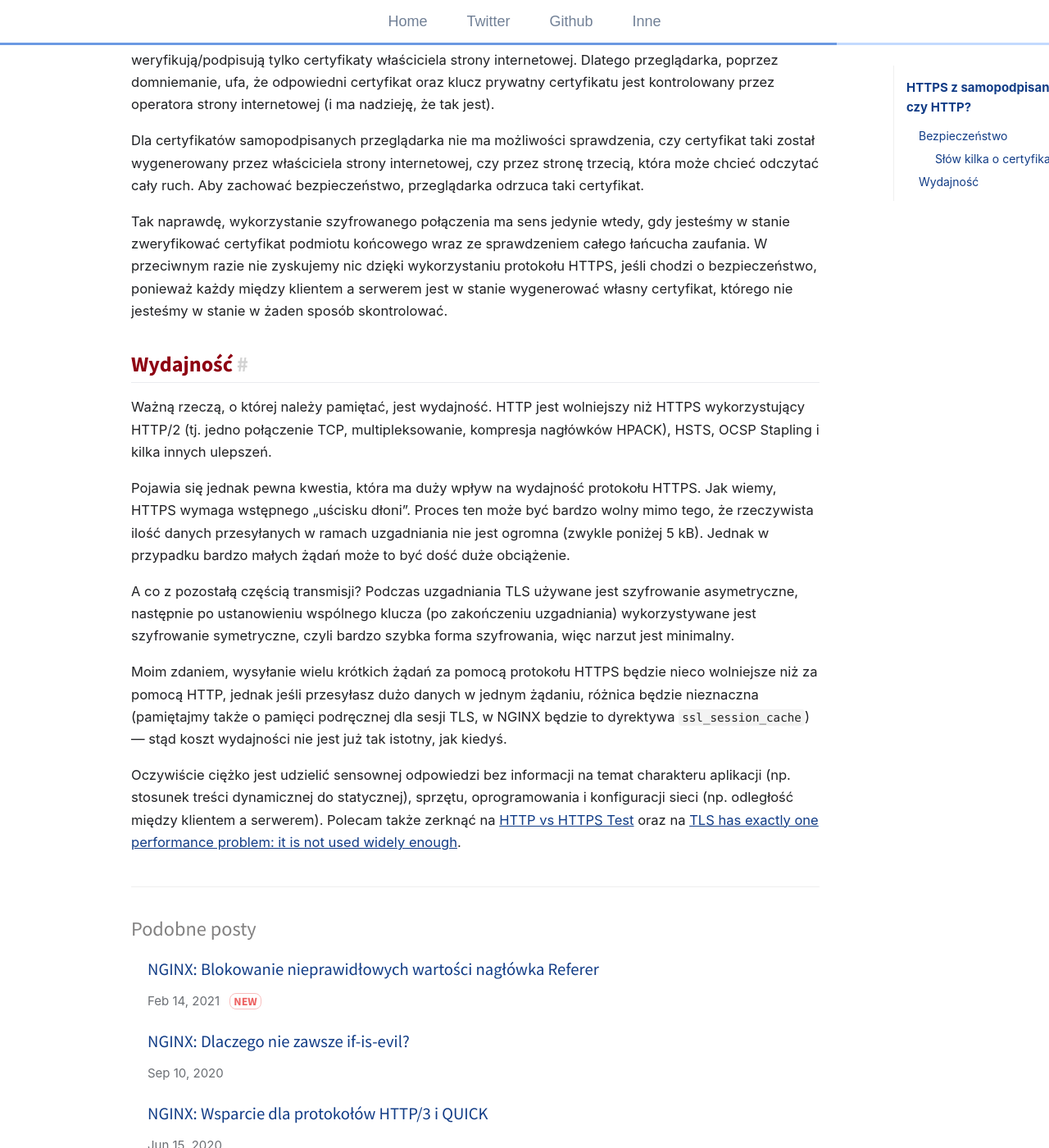
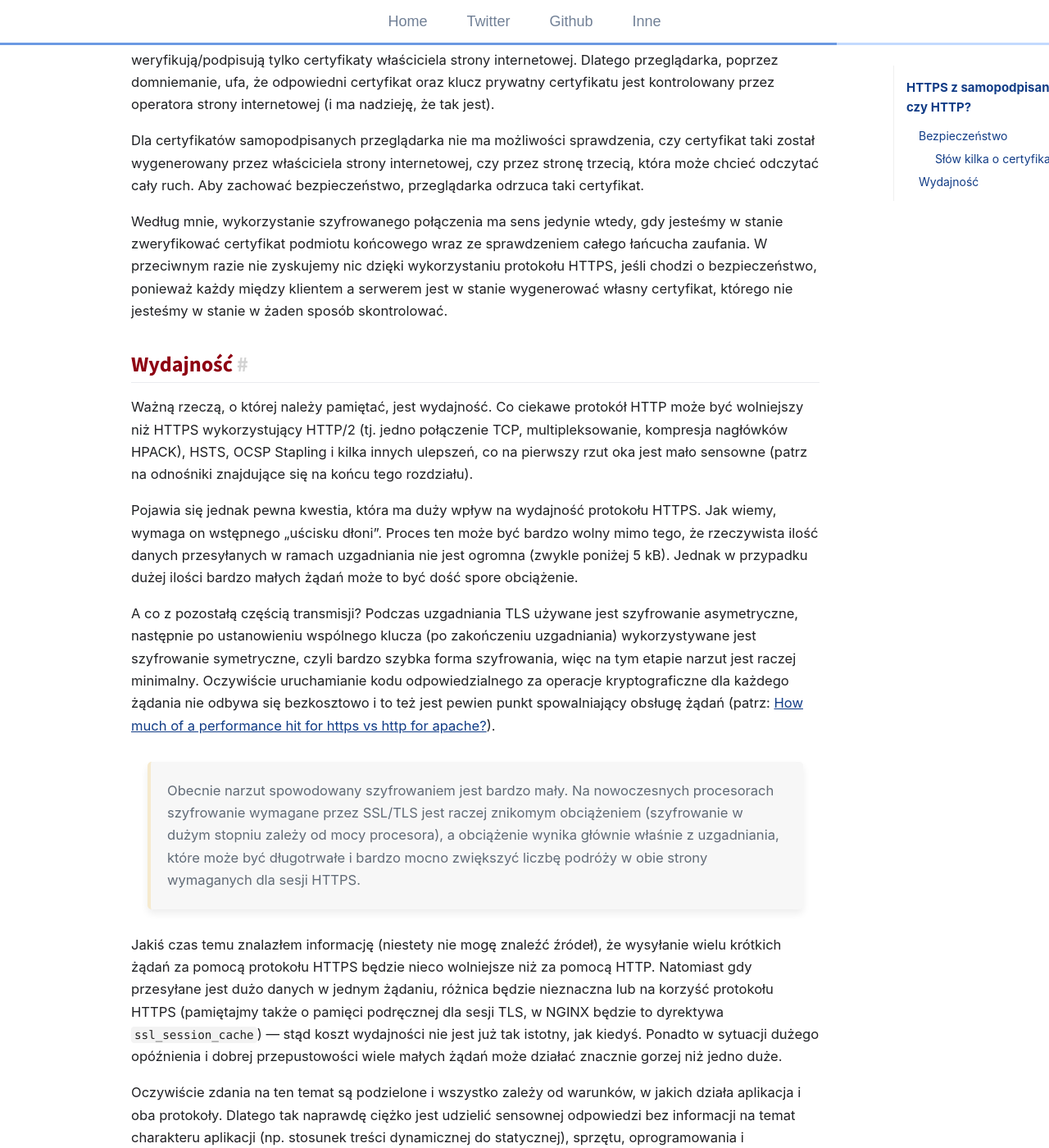
Before and after one commit to terrorizer1980/trimstray.github.io, a Jekyll site: the page built from _posts/2019-05-19-https_z_samopodpisanym_certyfikatem_czy_HTTP.md, in a window 1280 px wide and 1400 px high, scrolled down 2249 px. Shown: the whole window at 82% size. Built offline with Jekyll 4.4.1, drawn with Linux system fonts in a browser that asks for light colours; comment, search, counter and statistics services are not loaded; some of the changed text lies outside the part shown.

Commit message:
uncommited changes - signed-off-by: trimstray <trimstray@gmail.com>

```diff
--- a/_posts/2019-05-19-https_z_samopodpisanym_certyfikatem_czy_HTTP.md
+++ b/_posts/2019-05-19-https_z_samopodpisanym_certyfikatem_czy_HTTP.md
@@ -45,16 +45,18 @@ To ostrzeżenie jest wyświetlane w przypadku certyfikatów samopodpisanych, pon
 
 Dla certyfikatów samopodpisanych przeglądarka nie ma możliwości sprawdzenia, czy certyfikat taki został wygenerowany przez właściciela strony internetowej, czy przez stronę trzecią, która może chcieć odczytać cały ruch. Aby zachować bezpieczeństwo, przeglądarka odrzuca taki certyfikat.
 
-Tak naprawdę, wykorzystanie szyfrowanego połączenia ma sens jedynie wtedy, gdy jesteśmy w stanie zweryfikować certyfikat podmiotu końcowego wraz ze sprawdzeniem całego łańcucha zaufania. W przeciwnym razie nie zyskujemy nic dzięki wykorzystaniu protokołu HTTPS, jeśli chodzi o bezpieczeństwo, ponieważ każdy między klientem a serwerem jest w stanie wygenerować własny certyfikat, którego nie jesteśmy w stanie w żaden sposób skontrolować.
+Według mnie, wykorzystanie szyfrowanego połączenia ma sens jedynie wtedy, gdy jesteśmy w stanie zweryfikować certyfikat podmiotu końcowego wraz ze sprawdzeniem całego łańcucha zaufania. W przeciwnym razie nie zyskujemy nic dzięki wykorzystaniu protokołu HTTPS, jeśli chodzi o bezpieczeństwo, ponieważ każdy między klientem a serwerem jest w stanie wygenerować własny certyfikat, którego nie jesteśmy w stanie w żaden sposób skontrolować.
 
 ## Wydajność
 
-Ważną rzeczą, o której należy pamiętać, jest wydajność. HTTP jest wolniejszy niż HTTPS wykorzystujący HTTP/2 (tj. jedno połączenie TCP, multipleksowanie, kompresja nagłówków HPACK), HSTS, OCSP Stapling i kilka innych ulepszeń.
+Ważną rzeczą, o której należy pamiętać, jest wydajność. Co ciekawe protokół HTTP może być wolniejszy niż HTTPS wykorzystujący HTTP/2 (tj. jedno połączenie TCP, multipleksowanie, kompresja nagłówków HPACK), HSTS, OCSP Stapling i kilka innych ulepszeń, co na pierwszy rzut oka jest mało sensowne (patrz na odnośniki znajdujące się na końcu tego rozdziału).
 
-Pojawia się jednak pewna kwestia, która ma duży wpływ na wydajność protokołu HTTPS. Jak wiemy, HTTPS wymaga wstępnego „uścisku dłoni”. Proces ten może być bardzo wolny mimo tego, że rzeczywista ilość danych przesyłanych w ramach uzgadniania nie jest ogromna (zwykle poniżej 5 kB). Jednak w przypadku bardzo małych żądań może to być dość duże obciążenie.
+Pojawia się jednak pewna kwestia, która ma duży wpływ na wydajność protokołu HTTPS. Jak wiemy, wymaga on wstępnego „uścisku dłoni”. Proces ten może być bardzo wolny mimo tego, że rzeczywista ilość danych przesyłanych w ramach uzgadniania nie jest ogromna (zwykle poniżej 5 kB). Jednak w przypadku dużej ilości bardzo małych żądań może to być dość spore obciążenie.
 
-A co z pozostałą częścią transmisji? Podczas uzgadniania TLS używane jest szyfrowanie asymetryczne, następnie po ustanowieniu wspólnego klucza (po zakończeniu uzgadniania) wykorzystywane jest szyfrowanie symetryczne, czyli bardzo szybka forma szyfrowania, więc narzut jest minimalny.
+A co z pozostałą częścią transmisji? Podczas uzgadniania TLS używane jest szyfrowanie asymetryczne, następnie po ustanowieniu wspólnego klucza (po zakończeniu uzgadniania) wykorzystywane jest szyfrowanie symetryczne, czyli bardzo szybka forma szyfrowania, więc na tym etapie narzut jest raczej minimalny. Oczywiście uruchamianie kodu odpowiedzialnego za operacje kryptograficzne dla każdego żądania nie odbywa się bezkosztowo i to też jest pewien punkt spowalniający obsługę żądań (patrz: [How much of a performance hit for https vs http for apache?](https://serverfault.com/q/43692)).
 
-Moim zdaniem, wysyłanie wielu krótkich żądań za pomocą protokołu HTTPS będzie nieco wolniejsze niż za pomocą HTTP, jednak jeśli przesyłasz dużo danych w jednym żądaniu, różnica będzie nieznaczna (pamiętajmy także o pamięci podręcznej dla sesji TLS, w NGINX będzie to dyrektywa `ssl_session_cache`) — stąd koszt wydajności nie jest już tak istotny, jak kiedyś.
+  > Obecnie narzut spowodowany szyfrowaniem jest bardzo mały. Na nowoczesnych procesorach szyfrowanie wymagane przez SSL/TLS jest raczej znikomym obciążeniem (szyfrowanie w dużym stopniu zależy od mocy procesora), a obciążenie wynika głównie właśnie z uzgadniania, które może być długotrwałe i bardzo mocno zwiększyć liczbę podróży w obie strony wymaganych dla sesji HTTPS.
 
-Oczywiście ciężko jest udzielić sensownej odpowiedzi bez informacji na temat charakteru aplikacji (np. stosunek treści dynamicznej do statycznej), sprzętu, oprogramowania i konfiguracji sieci (np. odległość między klientem a serwerem). Polecam także zerknąć na [HTTP vs HTTPS Test](http://www.httpvshttps.com/) oraz na [TLS has exactly one performance problem: it is not used widely enough](https://istlsfastyet.com/).
+Jakiś czas temu znalazłem informację (niestety nie mogę znaleźć źródeł), że wysyłanie wielu krótkich żądań za pomocą protokołu HTTPS będzie nieco wolniejsze niż za pomocą HTTP. Natomiast gdy przesyłane jest dużo danych w jednym żądaniu, różnica będzie nieznaczna lub na korzyść protokołu HTTPS (pamiętajmy także o pamięci podręcznej dla sesji TLS, w NGINX będzie to dyrektywa `ssl_session_cache`) — stąd koszt wydajności nie jest już tak istotny, jak kiedyś. Ponadto w sytuacji dużego opóźnienia i dobrej przepustowości wiele małych żądań może działać znacznie gorzej niż jedno duże.
+
+Oczywiście zdania na ten temat są podzielone i wszystko zależy od warunków, w jakich działa aplikacja i oba protokoły. Dlatego tak naprawdę ciężko jest udzielić sensownej odpowiedzi bez informacji na temat charakteru aplikacji (np. stosunek treści dynamicznej do statycznej), sprzętu, oprogramowania i konfiguracji sieci (np. odległość między klientem a serwerem). Polecam zerknąć na ciekawe porównanie [HTTP vs HTTPS Test](http://www.httpvshttps.com/) oraz do artykułu [TLS has exactly one performance problem: it is not used widely enough](https://istlsfastyet.com/) w celu uzupełnienia wiedzy na ten temat.
```
Also changed, not shown: _posts/2015-09-11-openssl-mechanizm_sni_oraz_rozszerzenie_san.md (+3 -3 lines), _posts/2019-08-02-nginx-luki_w_implementacji_http2.md (+1 -1 lines), _posts/2020-01-14-nginx-wyeliminowanie_podatnosci_zwiazanej_ze_zbyt_niskimi_parametrami_dh.md (+4 -6 lines).
